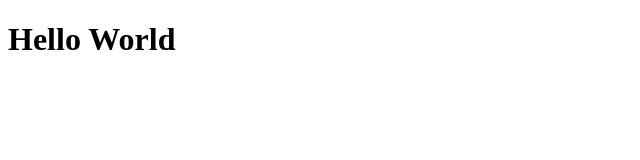
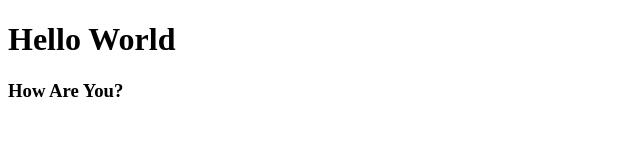
Before and after one commit to FrancescoThomasFalanga/htmlcss-hello, a plain HTML site: page index.html in a window 1280 px wide. Shown: the whole page, without its empty margins (0-640 px from the left). Drawn offline with Linux system fonts and the light colour scheme.

Commit message:
Aggiunto Sottotitolo.

```diff
--- a/index.html
+++ b/index.html
@@ -8,5 +8,6 @@
 </head>
 <body>
     <h1>Hello World</h1>
+    <h3>How Are You?</h3>
 </body>
 </html>
```
